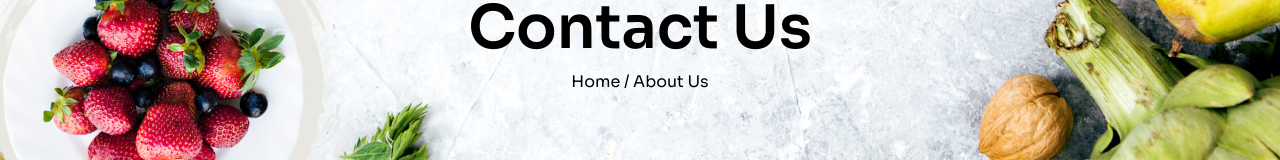
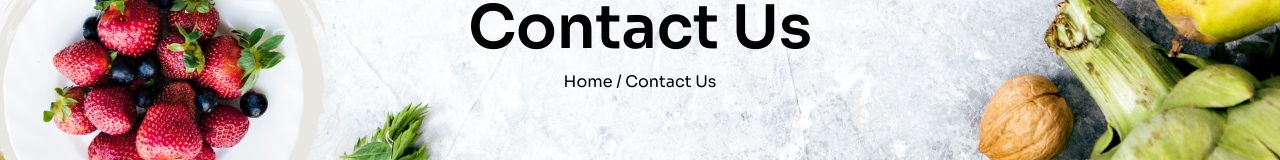
Before and after one commit to Harry-Crocksick/next-diet-app, a Next.js app: page /contact in a window 1280 px wide. Shown: the part 324-484 px from the top of the page. Built offline with nearby package versions, Linux system fonts and the light colour scheme.

Commit message:
Fixed minor error

```diff
--- a/app/contact/page.jsx
+++ b/app/contact/page.jsx
@@ -15,7 +15,7 @@ export default function Page() {
       <section className="flex justify-center items-center w-full h-[597px] bg-no-repeat bg-cover bg-center bg-contact-hero-img-1">
         <div className="text-center">
           <h1 className="main-header">Contact Us</h1>
-          <p>Home / About Us</p>
+          <p>Home / Contact Us</p>
         </div>
       </section>
       {/* <!-- contact hero ends --> */}
```
